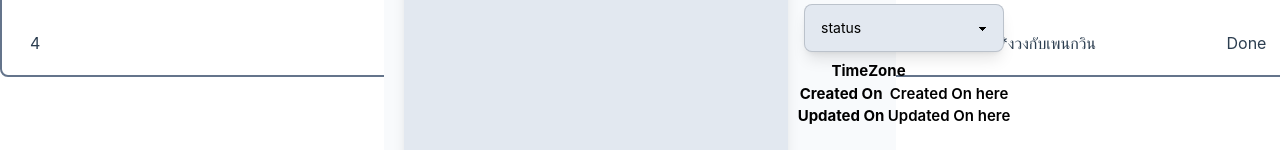
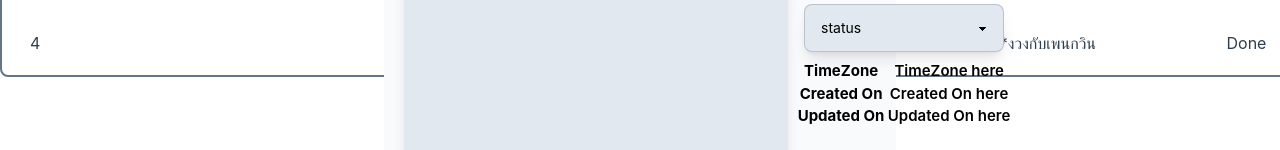
Before and after one commit to Jhatniphat/ITB-Kradan-Kanban_KP-2, a Vue app in the folder Kradan-Kanban_Front-End/: page /task in a window 1280 px wide. Both pictures are taken after a click on the button 475 px from the left and 248 px from the top of the page. Shown: the part 398-548 px from the top of the page. Built offline with nearby package versions, Linux system fonts and the light colour scheme.

Commit message:
Update Taskdetail.vue

```diff
--- a/Kradan-Kanban_Front-End/src/components/Taskdetail.vue
+++ b/Kradan-Kanban_Front-End/src/components/Taskdetail.vue
@@ -53,7 +53,7 @@ const props = defineProps({
             class="flex flex-row justify-around border-solid border-slate-400"
           >
             <h1 class="font-bold">TimeZone</h1>
-            <h1 class="font-semibold"></h1>
+            <h1 class="font-semibold">TimeZone here</h1>
           </div>
           <div class="flex flex-row justify-around">
             <h1 class="font-bold">Created On</h1>
```
